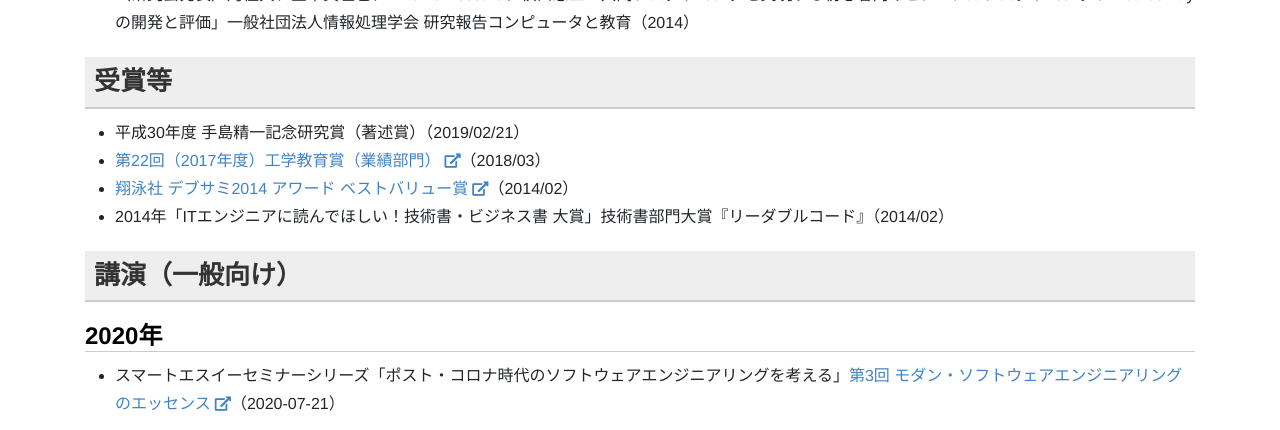
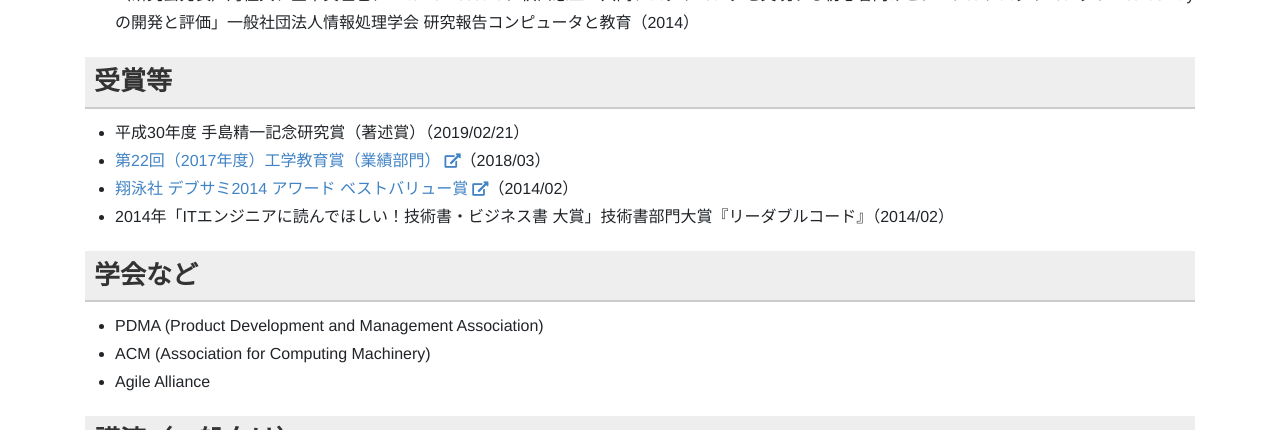
Before and after one commit to kdmsnr/kdmsnr.github.io, a Jekyll site: the page built from index.md, in a window 1280 px wide and 900 px high, scrolled down 4608 px, cut to the strip 0-430 px from the top of the window. Built offline with Jekyll 4.4.1, drawn with Linux system fonts in a browser that asks for light colours; nearby versions of some CDN libraries; library files that are not in the unit come from our copies.

Commit message:
Add associations

```diff
--- a/index.md
+++ b/index.md
@@ -191,6 +191,12 @@ title: kdmsnr.com
 - [翔泳社 デブサミ2014 アワード ベストバリュー賞](https://event.shoeisha.jp/devsumi/20140213/award)（2014/02）
 - 2014年「ITエンジニアに読んでほしい！技術書・ビジネス書 大賞」技術書部門大賞『リーダブルコード』（2014/02）
 
+## 学会など
+
+* PDMA (Product Development and Management Association)
+* ACM (Association for Computing Machinery)
+* Agile Alliance
+
 ## 講演（一般向け）
 
 {% include prev-training.md %}
```
